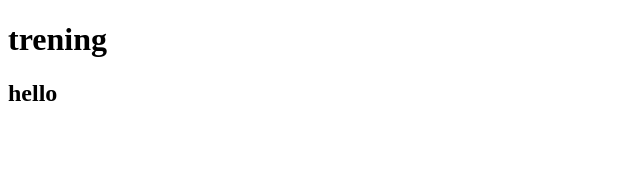
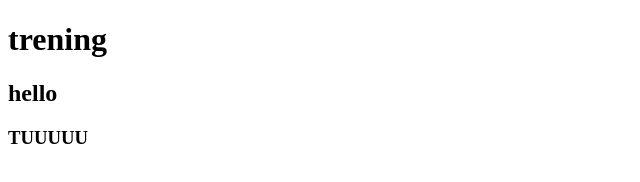
Before and after one commit to povskatara/git-2, a plain HTML site: page index.html in a window 1280 px wide. Shown: the whole page, without its empty margins (0-640 px from the left). Drawn offline with Linux system fonts and the light colour scheme.

Commit message:
commit-3

```diff
--- a/index.html
+++ b/index.html
@@ -8,5 +8,6 @@
 <body>
     <h1>trening</h1>
     <h2>hello</h2>
+    <h3>TUUUUU</h3>
 </body>
 </html>
```
